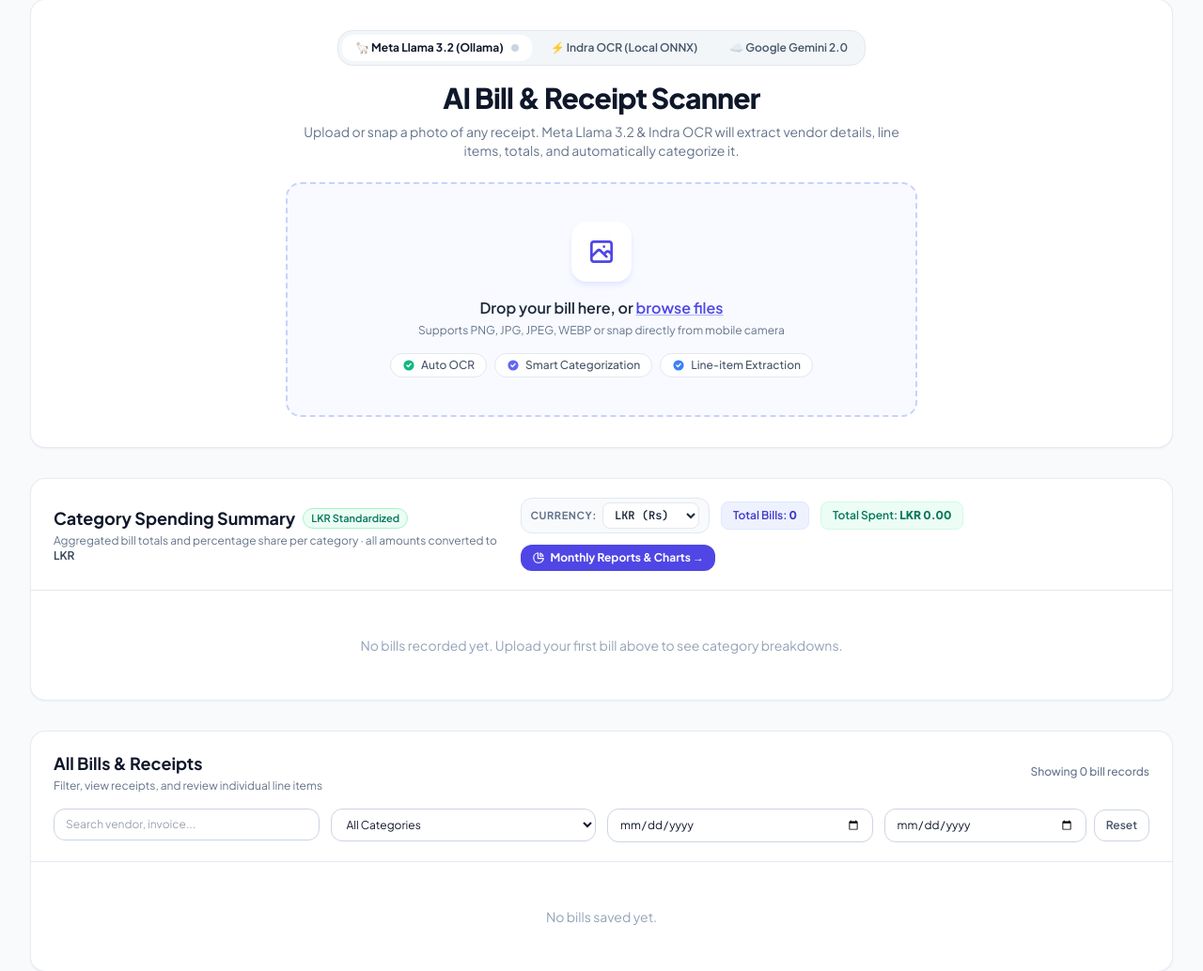
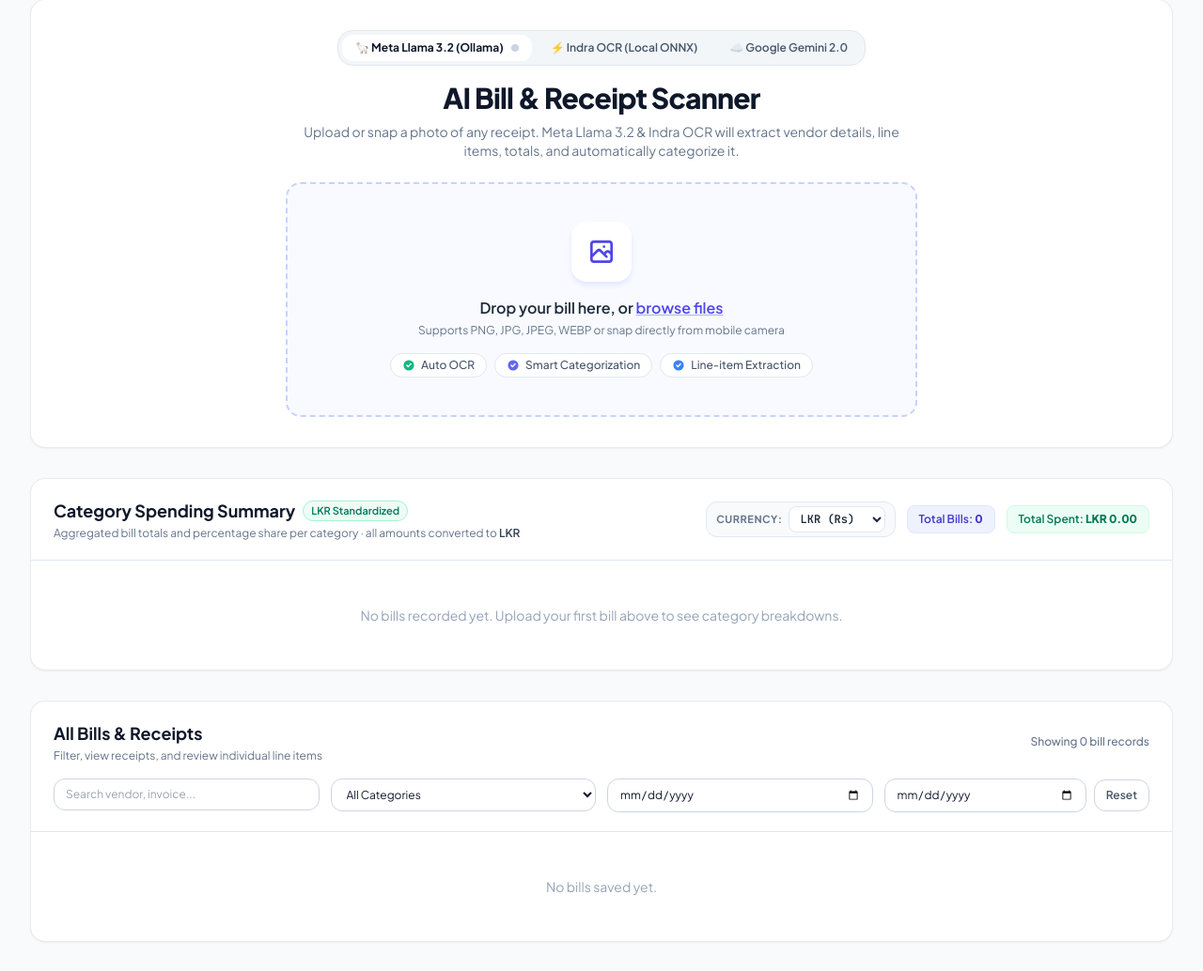
Before and after one commit to RoshD-08/bill_scanner_app, a Flask app: page / in a window 1280 px wide. Shown: the part 232-1266 px from the top of the page at 94% size. Run offline with Flask 3, Linux system fonts and the light colour scheme; the visitor is signed in with stand-in values (Sample User, id 1); data comes from the database, SQL or seed files in the repository; data that the repository does not hold is empty; some libraries are stand-ins or nearby versions.

Commit message:
fix: remove duplicate monthly reports button from category summary header

```diff
--- a/templates/index.html
+++ b/templates/index.html
@@ -317,14 +317,6 @@
         <div class="bg-emerald-50 text-emerald-700 px-3 py-1.5 rounded-lg border border-emerald-100">
           Total Spent: <span class="font-extrabold">{{ target_currency }} {{ "{:,.2f}".format(summary.grand_total) }}</span>
         </div>
-        <a href="{{ url_for('reports') }}"
-           class="inline-flex items-center gap-1.5 px-3 py-1.5 rounded-xl bg-brand-600 hover:bg-brand-700 text-white text-xs font-bold transition shadow-xs shadow-brand-500/25">
-          <svg class="w-3.5 h-3.5" fill="none" stroke="currentColor" viewBox="0 0 24 24">
-            <path stroke-linecap="round" stroke-linejoin="round" stroke-width="2" d="M11 3.055A9.001 9.001 0 1020.945 13H11V3.055z"/>
-            <path stroke-linecap="round" stroke-linejoin="round" stroke-width="2" d="M20.488 9H15V3.512A9.025 9.025 0 0120.488 9z"/>
-          </svg>
-          Monthly Reports &amp; Charts &rarr;
-        </a>
       </div>
     </div>
 
```
